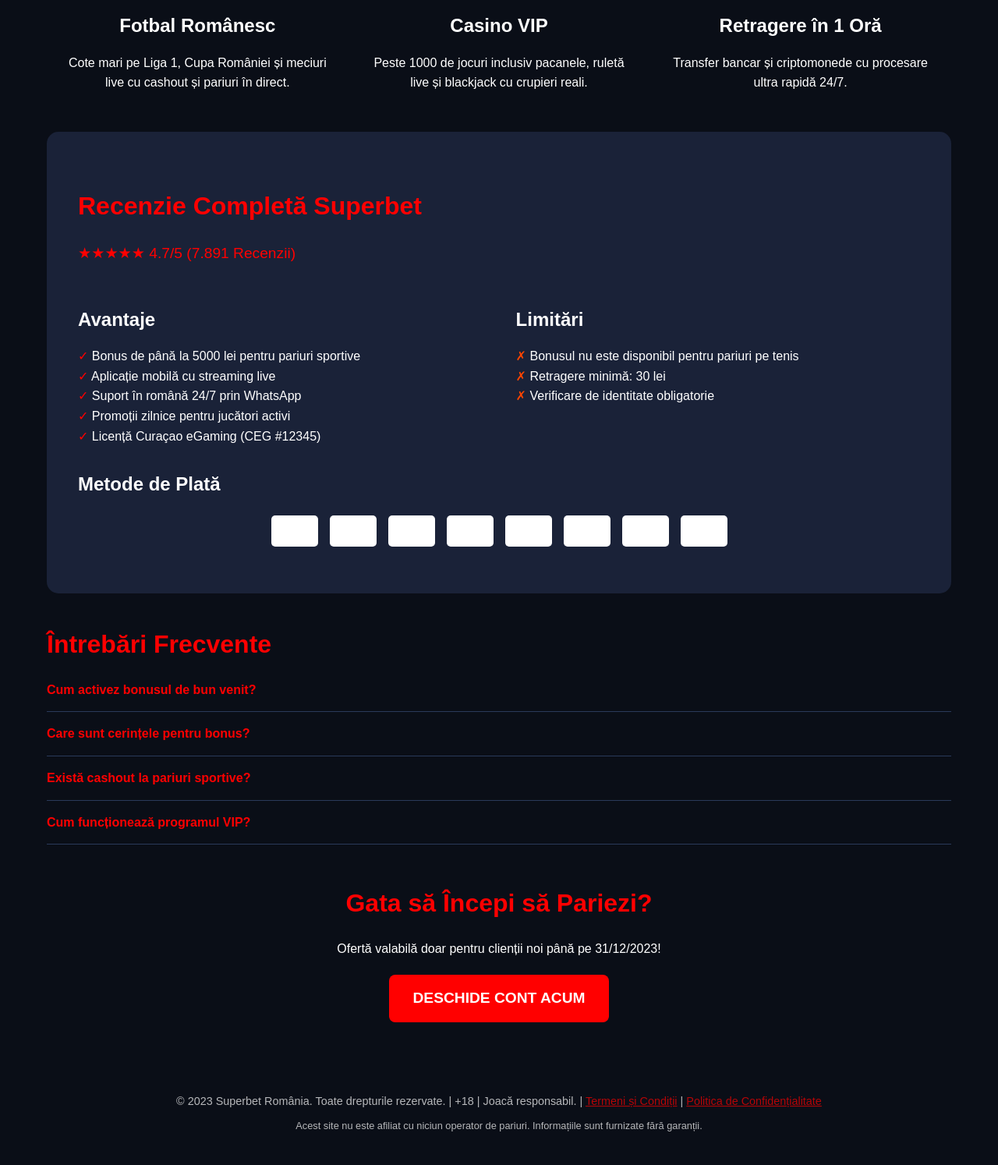
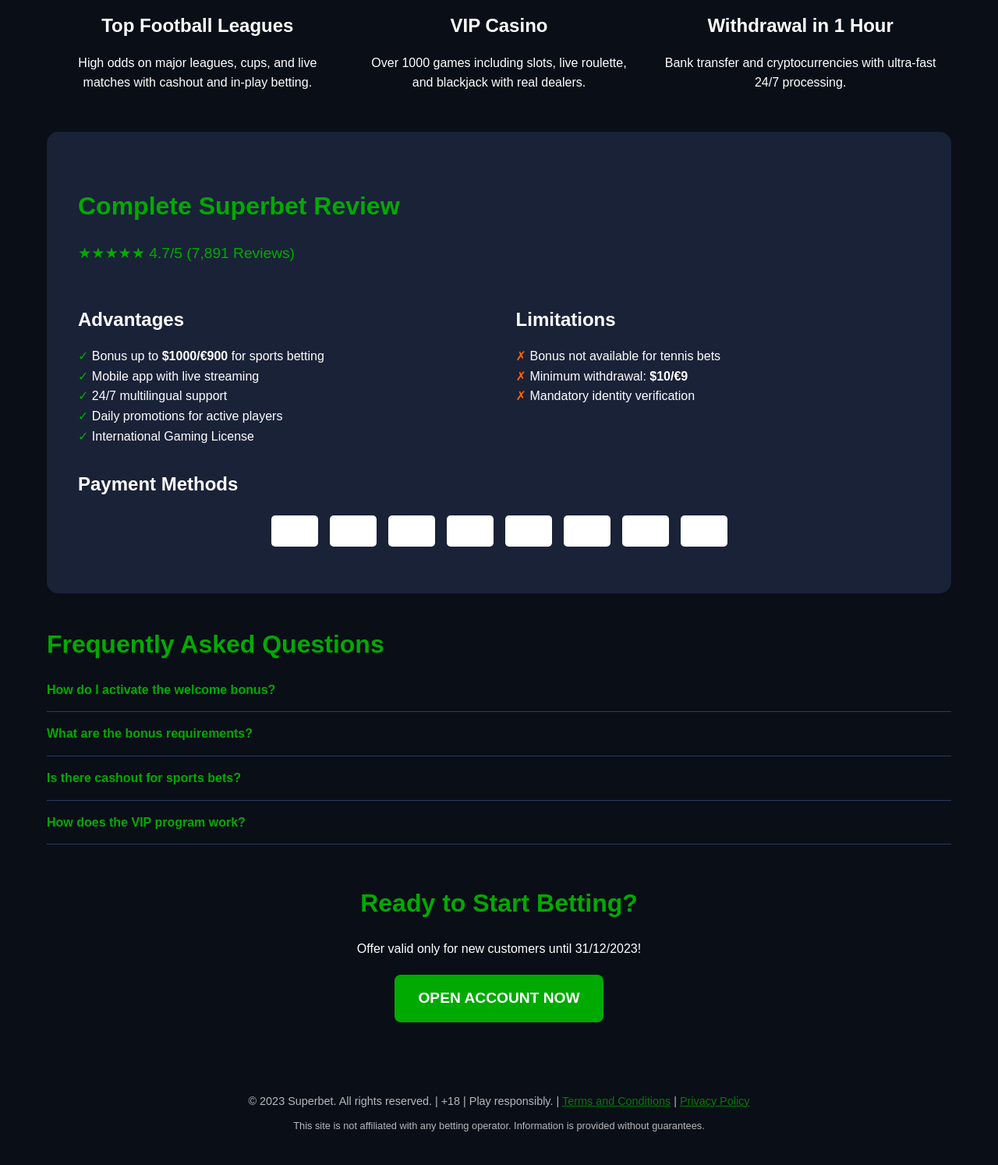
Before and after one commit to powerwowland/superbet, a plain HTML site: page index.html in a window 1280 px wide. Shown: the part 728-2222 px from the top of the page at 78% size. Drawn offline with Linux system fonts and the light colour scheme.

Commit message:
Update index.html

```diff
--- a/index.html
+++ b/index.html
@@ -1,10 +1,10 @@
-<!DOCTYPE html>
-<html lang="ro">
+ <!DOCTYPE html>
+<html lang="en">
 <head>
     <meta charset="UTF-8">
-    <title>Superbet Romania - Pariuri Sportive & Casino Online | Cote Marite & Bonusuri</title>
-    <meta name="description" content="Pariuri sportive online la Superbet Romania! Cele mai bune cote, bonusuri exclusive si casino live. Inregistreaza-te acum si joaca responsabil!">
-    <meta name="keywords" content="SuperbetRomania,pariuri,sportive,cote,pariuri,bonus,pariuri,casino,online,fotbal,pariuri,live,betting,pacanele,jocuri,casino">
+    <title>Superbet - Sports Betting & Online Casino | High Odds & Bonuses</title>
+    <meta name="description" content="Online sports betting at Superbet! The best odds, exclusive bonuses, and live casino. Register now and play responsibly!">
+    <meta name="keywords" content="Superbet,betting,sports,odds,bets,bonus,casino,online,football,bets,live,betting,slots,games,casino">
     <meta name="viewport" content="width=device-width, initial-scale=1.0">
     <meta name="robots" content="index, follow">
     <style>
@@ -12,32 +12,33 @@
         body { background: #0a0e17; color: white; line-height: 1.6; }
         .container { max-width: 1200px; margin: 0 auto; padding: 20px; }
         header { text-align: center; padding: 30px 0; }
-        .logo { font-size: 2.5rem; font-weight: bold; color: #FF0000; margin-bottom: 10px; }
+        .logo { font-size: 2.5rem; font-weight: bold; color: #00aa00; margin-bottom: 10px; }
         .tagline { font-size: 1.2rem; opacity: 0.8; margin-bottom: 30px; }
-        .hero { background: linear-gradient(135deg, #600000, #900000); padding: 50px; border-radius: 15px; text-align: center; margin-bottom: 40px; }
+        .hero { background: linear-gradient(135deg, #006600, #008800); padding: 50px; border-radius: 15px; text-align: center; margin-bottom: 40px; }
         h1 { font-size: 2.5rem; margin-bottom: 20px; }
-        h2 { font-size: 2rem; margin: 30px 0 20px; color: #FF0000; }
+        h2 { font-size: 2rem; margin: 30px 0 20px; color: #00aa00; }
         h3 { font-size: 1.5rem; margin: 20px 0 15px; }
-        .bonus-badge { background: #FF0000; color: #fff; padding: 10px 20px; border-radius: 50px; display: inline-block; font-weight: bold; margin: 15px 0; font-size: 1.3rem; }
-        .cta-button { background: #FF0000; color: #fff; padding: 15px 30px; border-radius: 8px; text-decoration: none; font-weight: bold; font-size: 1.2rem; display: inline-block; margin: 20px 0; transition: transform 0.3s; }
-        .cta-button:hover { transform: scale(1.05); background: #CC0000; }
+        .bonus-badge { background: #00aa00; color: #fff; padding: 10px 20px; border-radius: 50px; display: inline-block; font-weight: bold; margin: 15px 0; font-size: 1.3rem; }
+        .cta-button { background: #00aa00; color: #fff; padding: 15px 30px; border-radius: 8px; text-decoration: none; font-weight: bold; font-size: 1.2rem; display: inline-block; margin: 20px 0; transition: transform 0.3s; }
+        .cta-button:hover { transform: scale(1.05); background: #008800; }
         .features { display: flex; justify-content: space-around; flex-wrap: wrap; margin: 40px 0; }
         .feature { text-align: center; width: 30%; min-width: 250px; margin: 10px; }
-        .feature-icon { font-size: 2.5rem; margin-bottom: 15px; color: #FF0000; }
+        .feature-icon { font-size: 2.5rem; margin-bottom: 15px; color: #00aa00; }
         .review-section { background: #1a2238; padding: 40px; border-radius: 15px; margin: 40px 0; }
         .pros-cons { display: flex; justify-content: space-between; margin: 30px 0; }
         .pros, .cons { width: 48%; }
         .pros ul, .cons ul { list-style-type: none; }
-        .pros li:before { content: "✓ "; color: #FF0000; }
-        .cons li:before { content: "✗ "; color: #FF4500; }
+        .pros li:before { content: "✓ "; color: #00aa00; }
+        .cons li:before { content: "✗ "; color: #ff6600; }
         .faq { margin: 40px 0; }
         .faq-item { margin-bottom: 15px; border-bottom: 1px solid #2a3a5a; padding-bottom: 15px; }
-        .faq-question { font-weight: bold; color: #FF0000; cursor: pointer; }
+        .faq-question { font-weight: bold; color: #00aa00; cursor: pointer; }
         .faq-answer { margin-top: 10px; display: none; }
         footer { text-align: center; padding: 20px; opacity: 0.7; font-size: 0.9rem; }
-        .rating { color: #FF0000; font-size: 1.2rem; margin: 15px 0; }
+        .rating { color: #00aa00; font-size: 1.2rem; margin: 15px 0; }
         .payment-methods { display: flex; flex-wrap: wrap; justify-content: center; gap: 15px; margin: 20px 0; }
         .payment-method { width: 60px; height: 40px; background: #fff; border-radius: 5px; display: flex; align-items: center; justify-content: center; }
+        .currency { font-weight: bold; }
         @media (max-width: 768px) {
             .pros-cons { flex-direction: column; }
             .pros, .cons { width: 100%; margin-bottom: 20px; }
@@ -48,60 +49,60 @@
     <div class="container">
         <header>
             <div class="logo">SUPERBET</div>
-            <div class="tagline">Casa Oficială de Pariuri a Ligii 1</div>
+            <div class="tagline">The Premier Online Betting Platform</div>
         </header>
 
         <section class="hero">
-            <h1>BONUS EXCLUSIV PENTRU NOI CLIENTI!</h1>
-            <div class="bonus-badge">100% BONUS PÂNĂ LA 4800 LEI + 220 ROTIRI GRATUITE</div>
-            <p>Înregistrează-te astăzi și primește bani în plus pentru pariurile tale!</p>
-            <a href="https://new-promos.com/l/685a9fd9368c342388072cc9" class="cta-button">PRIMESTE BONUS ACUM</a>
+            <h1>EXCLUSIVE BONUS FOR NEW CUSTOMERS!</h1>
+            <div class="bonus-badge">100% BONUS UP TO <span class="currency">$1000/€900</span> + 220 FREE SPINS</div>
+            <p>Register today and get extra money for your bets!</p>
+            <a href="https://new-promos.com/l/685a9fd9368c342388072cc9" class="cta-button">GET BONUS NOW</a>
         </section>
 
         <section class="features">
             <div class="feature">
                 <div class="feature-icon">⚽</div>
-                <h3>Fotbal Românesc</h3>
-                <p>Cote mari pe Liga 1, Cupa României și meciuri live cu cashout și pariuri în direct.</p>
+                <h3>Top Football Leagues</h3>
+                <p>High odds on major leagues, cups, and live matches with cashout and in-play betting.</p>
             </div>
             <div class="feature">
                 <div class="feature-icon">🎰</div>
-                <h3>Casino VIP</h3>
-                <p>Peste 1000 de jocuri inclusiv pacanele, ruletă live și blackjack cu crupieri reali.</p>
+                <h3>VIP Casino</h3>
+                <p>Over 1000 games including slots, live roulette, and blackjack with real dealers.</p>
             </div>
             <div class="feature">
                 <div class="feature-icon">💰</div>
-                <h3>Retragere în 1 Oră</h3>
-                <p>Transfer bancar și criptomonede cu procesare ultra rapidă 24/7.</p>
+                <h3>Withdrawal in 1 Hour</h3>
+                <p>Bank transfer and cryptocurrencies with ultra-fast 24/7 processing.</p>
             </div>
         </section>
 
         <section class="review-section">
-            <h2>Recenzie Completă Superbet</h2>
-            <div class="rating">★★★★★ 4.7/5 (7.891 Recenzii)</div>
+            <h2>Complete Superbet Review</h2>
+            <div class="rating">★★★★★ 4.7/5 (7,891 Reviews)</div>
 
             <div class="pros-cons">
                 <div class="pros">
-                    <h3>Avantaje</h3>
+                    <h3>Advantages</h3>
                     <ul>
-                        <li>Bonus de până la 5000 lei pentru pariuri sportive</li>
-                        <li>Aplicație mobilă cu streaming live</li>
-                        <li>Suport în română 24/7 prin WhatsApp</li>
-                        <li>Promoții zilnice pentru jucători activi</li>
-                        <li>Licență Curaçao eGaming (CEG #12345)</li>
+                        <li>Bonus up to <span class="currency">$1000/€900</span> for sports betting</li>
+                        <li>Mobile app with live streaming</li>
+                        <li>24/7 multilingual support</li>
+                        <li>Daily promotions for active players</li>
+                        <li>International Gaming License</li>
                     </ul>
                 </div>
                 <div class="cons">
-                    <h3>Limitări</h3>
+                    <h3>Limitations</h3>
                     <ul>
-                        <li>Bonusul nu este disponibil pentru pariuri pe tenis</li>
-                        <li>Retragere minimă: 30 lei</li>
-                        <li>Verificare de identitate obligatorie</li>
+                        <li>Bonus not available for tennis bets</li>
+                        <li>Minimum withdrawal: <span class="currency">$10/€9</span></li>
+                        <li>Mandatory identity verification</li>
                     </ul>
                 </div>
             </div>
 
-            <h3>Metode de Plată</h3>
+            <h3>Payment Methods</h3>
             <div class="payment-methods">
                 <div class="payment-method">Transfer</div>
                 <div class="payment-method">Card</div>
@@ -115,48 +116,48 @@
         </section>
 
         <section class="faq">
-            <h2>Întrebări Frecvente</h2>
+            <h2>Frequently Asked Questions</h2>
 
             <div class="faq-item">
-                <div class="faq-question">Cum activez bonusul de bun venit?</div>
+                <div class="faq-question">How do I activate the welcome bonus?</div>
                 <div class="faq-answer">
-                    <p>1. Înregistrează-te și faci primul depozit (minimum 50 lei)<br>
-                    2. Folosește codul <strong>BET100</strong> la casierie<br>
-                    3. Bonusul va fi creditat imediat + rotiri gratuite la casino</p>
+                    <p>1. Register and make your first deposit (minimum <span class="currency">$20/€18</span>)<br>
+                    2. Use the code <strong>BET100</strong> at checkout<br>
+                    3. The bonus will be credited immediately + free spins at the casino</p>
                 </div>
             </div>
 
             <div class="faq-item">
-                <div class="faq-question">Care sunt cerințele pentru bonus?</div>
+                <div class="faq-question">What are the bonus requirements?</div>
                 <div class="faq-answer">
-                    <p>Rollover de 5x valoarea bonusului la pariuri cu cote minime de 1.50. Exemplu: pentru a elibera 100 lei bonus, trebuie să pariezi 500 lei.</p>
+                    <p>5x rollover of the bonus amount on bets with minimum odds of 1.50. Example: to unlock <span class="currency">$100/€90</span> bonus, you must bet <span class="currency">$500/€450</span>.</p>
                 </div>
             </div>
 
             <div class="faq-item">
-                <div class="faq-question">Există cashout la pariuri sportive?</div>
+                <div class="faq-question">Is there cashout for sports bets?</div>
                 <div class="faq-answer">
-                    <p>Da! Superbet oferă cashout parțial și total la meciuri de fotbal, baschet și tenis, inclusiv la pariuri live.</p>
+                    <p>Yes! Superbet offers partial and full cashout on football, basketball, and tennis matches, including live bets.</p>
                 </div>
             </div>
 
             <div class="faq-item">
-                <div class="faq-question">Cum funcționează programul VIP?</div>
+                <div class="faq-question">How does the VIP program work?</div>
                 <div class="faq-answer">
-                    <p>Programul are 6 niveluri. Cu cât pariezi mai mult, cu atât primești mai multe beneficii: cashback, rotiri gratuite, bonusuri exclusive și chiar un manager personal la nivelul Diamond.</p>
+                    <p>The program has 6 levels. The more you bet, the more benefits you get: cashback, free spins, exclusive bonuses, and even a personal manager at the Diamond level.</p>
                 </div>
             </div>
         </section>
 
         <section style="text-align: center; margin: 50px 0;">
-            <h2>Gata să Începi să Pariezi?</h2>
-            <p>Ofertă valabilă doar pentru clienții noi până pe 31/12/2023!</p>
-            <a href="https://new-promos.com/l/685a9fd9368c342388072cc9" class="cta-button">DESCHIDE CONT ACUM</a>
+            <h2>Ready to Start Betting?</h2>
+            <p>Offer valid only for new customers until 31/12/2023!</p>
+            <a href="https://new-promos.com/l/685a9fd9368c342388072cc9" class="cta-button">OPEN ACCOUNT NOW</a>
         </section>
 
         <footer>
-            <p>© 2023 Superbet România. Toate drepturile rezervate. | +18 | Joacă responsabil. | <a href="#" style="color: #FF0000;">Termeni și Condiții</a> | <a href="#" style="color: #FF0000;">Politica de Confidențialitate</a></p>
-            <p style="margin-top: 10px; font-size: 0.8rem;">Acest site nu este afiliat cu niciun operator de pariuri. Informațiile sunt furnizate fără garanții.</p>
+            <p>© 2023 Superbet. All rights reserved. | +18 | Play responsibly. | <a href="#" style="color: #00aa00;">Terms and Conditions</a> | <a href="#" style="color: #00aa00;">Privacy Policy</a></p>
+            <p style="margin-top: 10px; font-size: 0.8rem;">This site is not affiliated with any betting operator. Information is provided without guarantees.</p>
         </footer>
     </div>
 
```
